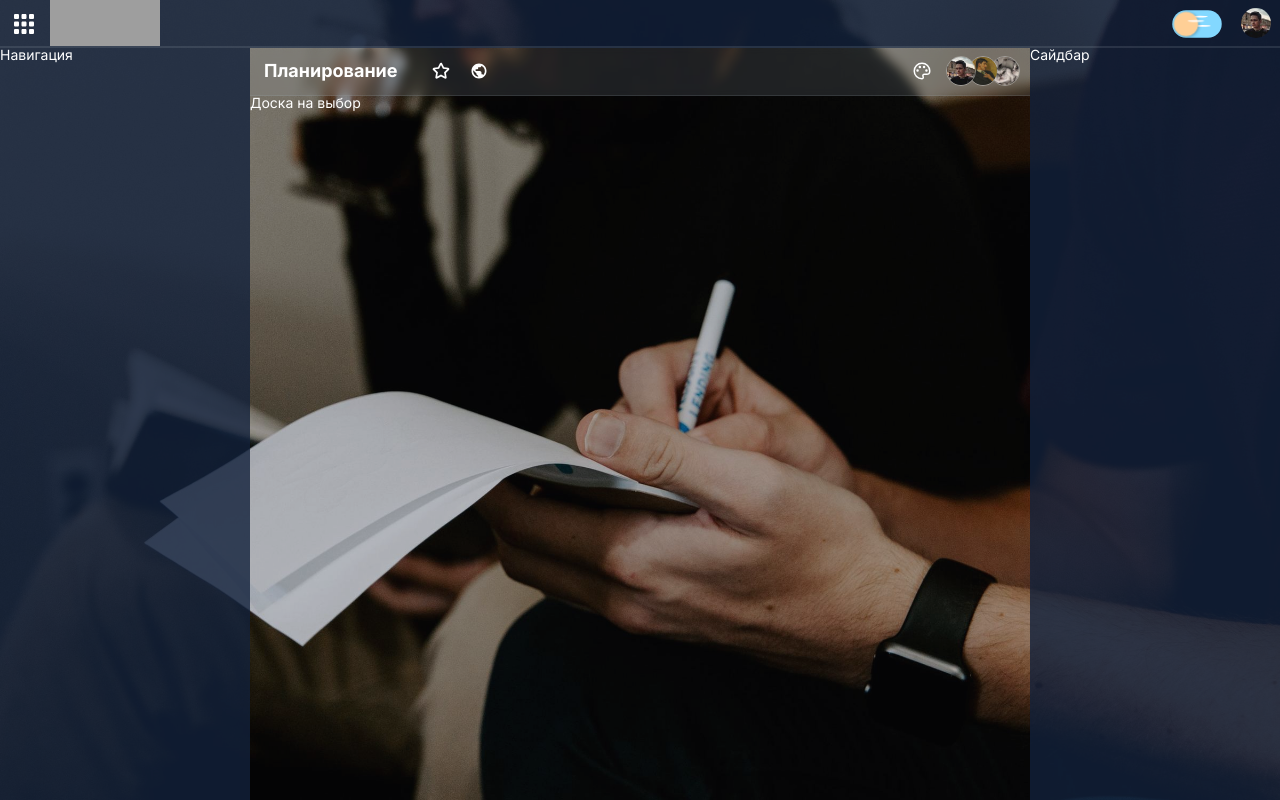
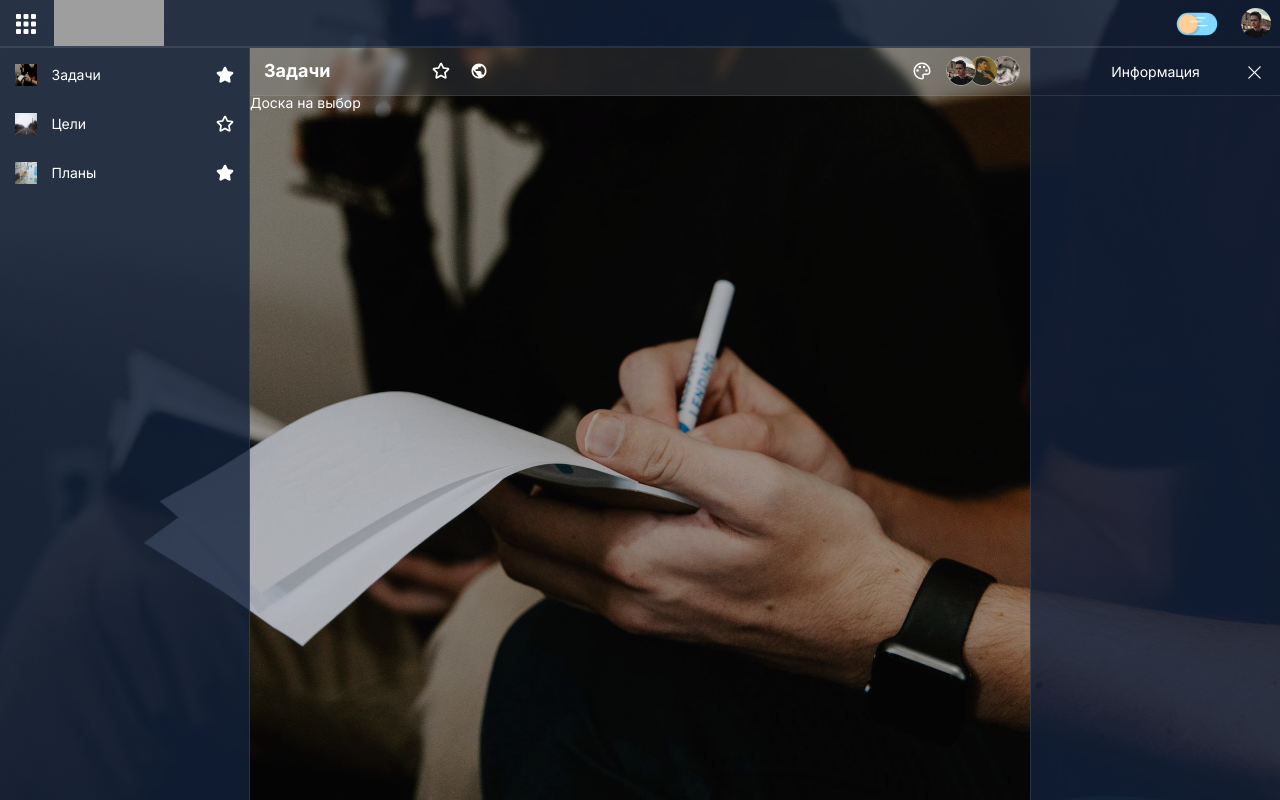
Before and after one commit to maxim-slvv/next-trello, a Next.js app: page /dashboard in a window 1280 px wide. Built offline with nearby package versions, Linux system fonts and the light colour scheme; grey boxes are pictures that could not be loaded.

Commit message:
added styles and logic for navigation, aside, and header

```diff
--- a/src/app/components/aside/Aside.module.scss
+++ b/src/app/components/aside/Aside.module.scss
@@ -27,3 +27,45 @@
   width: 0px;
   animation: scaleOut 0.3s ease-in-out;
 }
+.asideWrapper {
+  display: flex;
+  height: 100vh;
+  border-left: 1px solid var(--border_color);
+  .header {
+    display: flex;
+    width: 100%;
+    .title {
+      position: relative;
+      align-items: center;
+      justify-content: center;
+      height: 48px;
+      border-bottom: 1px solid var(--border_color);
+      display: flex;
+      flex: 1 0 auto;
+      width: 100%;
+      .closeIcon {
+        position: absolute;
+        top: -2px;
+        right: 5px;
+        display: flex;
+        align-items: center;
+        justify-content: center;
+        cursor: pointer;
+        padding: 15px;
+        height: 30px;
+        width: 30px;
+        margin: 10px 5px 8px 8px;
+        border-radius: 5px;
+        border: 1px solid transparent;
+        $mouse-device: '(hover: hover) and (pointer: fine)';
+        &:hover:not(.flex, .profile) {
+          @media #{$mouse-device} {
+            transition: background 0.1s ease-in-out;
+            background-color: var(--input_background);
+            border: 1px solid var(--header_border);
+          }
+        }
+      }
+    }
+  }
+}
--- a/src/app/components/aside/Aside.tsx
+++ b/src/app/components/aside/Aside.tsx
@@ -2,13 +2,15 @@
 
 import { NextPage } from 'next';
 import { useOpen } from '@/app/store/useOpen';
+import Image from 'next/image';
 import styles from './Aside.module.scss';
 
 interface Props {}
 
 const Aside: NextPage<Props> = ({}) => {
-  const { isOpen } = useOpen((state) => ({
+  const { isOpen, setIsOpenAside } = useOpen((state) => ({
     isOpen: state.isOpenAside,
+    setIsOpenAside: state.setIsOpenAside,
   }));
 
   return (
@@ -20,7 +22,23 @@ const Aside: NextPage<Props> = ({}) => {
           ? `${styles.navigation} ${styles.open}`
           : `${styles.navigation} ${styles.close}`
       }>
-      Сайдбар
+      <div className={styles.asideWrapper}>
+        <header className={styles.header}>
+          <div className={styles.title}>
+            Информация
+            <div
+              className={styles.closeIcon}
+              onClick={() => setIsOpenAside()}
+              style={
+                isOpen === 'close' || isOpen === 'none'
+                  ? { opacity: '1', transition: 'ease-in-out' }
+                  : { opacity: '0' }
+              }>
+              <Image src={'/closeBtn.svg'} width={13} height={13} alt="visability" priority />
+            </div>
+          </div>
+        </header>
+      </div>
     </div>
   );
 };
--- a/src/app/components/darkMode/DarkMode.scss
+++ b/src/app/components/darkMode/DarkMode.scss
@@ -2,7 +2,7 @@
   position: relative;
   overflow: hidden;
   > * {
-    transform: scale(55%);
+    transform: scale(45%);
   }
   width: 70px;
   margin-top: -1px;
@@ -14,11 +14,11 @@
 }
 
 .toggle {
-  cursor: pointer;
+  position: relative;
   display: inline-block;
-  position: relative;
   width: 90px;
   height: 50px;
+  cursor: pointer;
   margin-left: -10px;
   background-color: #83d8ff;
   border-radius: 84px;
--- a/src/app/components/header/Header.module.scss
+++ b/src/app/components/header/Header.module.scss
@@ -29,7 +29,7 @@
   }
   .openNav {
     padding-top: 2px;
-    width: 48px;
+    width: 52px;
   }
   .flex {
     flex: 1 0 auto !important;
--- a/src/app/components/header/page.tsx
+++ b/src/app/components/header/page.tsx
@@ -1,13 +1,13 @@
 'use client';
 
 import { NextPage } from 'next';
+import { useEffect } from 'react';
 import { useOpen } from '@/app/store/useOpen';
 import Link from 'next/link';
 import Image from 'next/image';
 import dynamic from 'next/dynamic';
 
 import styles from './Header.module.scss';
-import { useEffect } from 'react';
 
 interface Props {}
 
@@ -22,6 +22,7 @@ const Header: NextPage<Props> = ({}) => {
     setIsOpenAside: state.setIsOpenAside,
   }));
 
+  const selectedTheme = localStorage.getItem('selectedTheme');
   useEffect(() => {
     const handleKey = (event: any) => {
       if (event.keyCode === 219) {
@@ -30,12 +31,15 @@ const Header: NextPage<Props> = ({}) => {
       if (event.keyCode === 221) {
         setIsOpenAside();
       }
+      if (event.keyCode === 220) {
+        console.log('свободная клавиша');
+      }
     };
     window.addEventListener('keydown', handleKey);
     return () => {
       window.removeEventListener('keydown', handleKey);
     };
-  }, [setIsOpenNav, setIsOpenAside]);
+  }, [selectedTheme, setIsOpenNav, setIsOpenAside]);
 
   return (
     // TODO сделать наоборот отображение того что нужно только в dashboadr и того что нужно в home
--- a/src/app/components/headerSmall/HeaderSmall.module.scss
+++ b/src/app/components/headerSmall/HeaderSmall.module.scss
@@ -35,7 +35,6 @@
     display: flex;
     align-items: center;
     justify-content: center;
-    width: 30px;
     cursor: pointer;
     padding: 15px;
     height: 30px;
--- a/src/app/components/headerSmall/page.tsx
+++ b/src/app/components/headerSmall/page.tsx
@@ -2,9 +2,9 @@
 
 import { NextPage } from 'next';
 import { useOpen } from '@/app/store/useOpen';
+import { useState } from 'react';
 import Image from 'next/image';
 import styles from './HeaderSmall.module.scss';
-import { useState } from 'react';
 
 interface Props {}
 
@@ -23,8 +23,7 @@ const HeaderSmall: NextPage<Props> = ({}) => {
         className={styles.inputTitle}
         //TODO через debounce отправка изменения доски
         onChange={(e) => console.log(e.target)}
-        // style={{ width: '160px' }}
-        value={'Планирование'}
+        value={'Задачи'}
         type="text"
         placeholder="Название Доски"
       />
--- /dev/null
+++ b/src/app/components/navigation/NavLinks.module.scss
@@ -0,0 +1,44 @@
+.wrapper {
+  display: flex;
+  flex-direction: column;
+
+  .navItems {
+    // display: flex;
+    // flex-direction: column;
+
+    .itemBox {
+      background-color: transparent;
+
+      padding: 5px 5px 0px 5px;
+      .navItem {
+        cursor: pointer;
+        //TODO: защиту от переполнения текстом
+        flex-wrap: nowrap;
+        // background-color: red;
+        padding: 10px 8.5px;
+        display: flex;
+        align-items: center;
+        justify-content: flex-start;
+        // background-color: green;
+        .picture {
+          margin-right: 15px;
+        }
+        .flex {
+          flex: 1;
+        }
+        .favorite {
+        }
+        $mouse-device: '(hover: hover) and (pointer: fine)';
+        border-radius: 5px;
+        border: 1px solid transparent;
+        &:hover:not(.flex, .profile) {
+          @media #{$mouse-device} {
+            transition: background 0.1s ease-in-out;
+            background-color: var(--input_background);
+            border: 1px solid var(--header_border);
+          }
+        }
+      }
+    }
+  }
+}
--- /dev/null
+++ b/src/app/components/navigation/NavLinks.tsx
@@ -0,0 +1,49 @@
+import { NextPage } from 'next';
+import Image from 'next/image';
+
+import styles from './NavLinks.module.scss';
+
+export type INavItem = {
+  id: string;
+  label: string;
+  href: string;
+  picture: string;
+  isFavorite: boolean;
+};
+type INavProps = {
+  navArray: INavItem[];
+};
+
+const NavLinks: NextPage<INavProps> = ({ navArray }) => {
+  console.log();
+  return (
+    <div className={styles.wrapper}>
+      <div className={styles.navItems}>
+        {/* отсортировать перед выводом по favorites */}
+        {navArray.map((e) => {
+          return (
+            <div key={e.id} className={styles.itemBox}>
+              <div className={styles.navItem}>
+                <div className={styles.picture}>
+                  <Image src={e.picture} width={22} height={22} alt={e.label} priority />
+                </div>
+                <div className={styles.flex}> {e.label}</div>
+                <div className={styles.favorite}>
+                  <Image
+                    src={e.isFavorite ? '/header/favorite-selected.svg' : '/header/favorite.svg'}
+                    width={20}
+                    height={20}
+                    alt="favorite"
+                    priority
+                  />
+                </div>
+              </div>
+            </div>
+          );
+        })}
+      </div>
+    </div>
+  );
+};
+
+export default NavLinks;
--- a/src/app/components/navigation/Navigation.module.scss
+++ b/src/app/components/navigation/Navigation.module.scss
@@ -1,6 +1,6 @@
 @keyframes scaleIn {
   0% {
-    width: 0px;
+    width: 52px;
   }
   100% {
     width: 250px;
@@ -11,10 +11,12 @@
     width: 250px;
   }
   100% {
-    width: 0px;
+    width: 52px;
   }
 }
 .navigation {
+  border-right: 1px solid var(--border_color);
+  height: 100vh;
   width: 250px;
   background-color: var(--header_background);
   overflow: hidden;
@@ -24,6 +26,6 @@
   animation: scaleIn 0.3s ease-in-out;
 }
 .navigation.close {
-  width: 0px;
+  width: 52px;
   animation: scaleOut 0.3s ease-in-out;
 }
--- a/src/app/components/navigation/Navigation.tsx
+++ b/src/app/components/navigation/Navigation.tsx
@@ -3,6 +3,7 @@ import { NextPage } from 'next';
 import { useOpen } from '@/app/store/useOpen';
 
 import styles from './Navigation.module.scss';
+import NavLinks, { INavItem } from './NavLinks';
 
 interface Props {}
 
@@ -10,6 +11,12 @@ const Navigation: NextPage<Props> = ({}) => {
   const { isOpen } = useOpen((state) => ({
     isOpen: state.isOpenNav,
   }));
+
+  const navArray: INavItem[] = [
+    { id: '1', label: 'Задачи', href: '/dashboard/1', picture: '/bg/1.jpg', isFavorite: true },
+    { id: '2', label: 'Цели', href: '/dashboard/2', picture: '/bg/2.jpg', isFavorite: false },
+    { id: '3', label: 'Планы', href: '/dashboard/3', picture: '/bg/3.jpg', isFavorite: true },
+  ];
 
   return (
     <div
@@ -20,7 +27,8 @@ const Navigation: NextPage<Props> = ({}) => {
           ? `${styles.navigation} ${styles.open}`
           : `${styles.navigation} ${styles.close}`
       }>
-      Навигация
+      {/* Мои доски + */}
+      <NavLinks navArray={navArray} />
     </div>
   );
 };
```
Also changed, not shown: public/closeBtn.svg (added).
